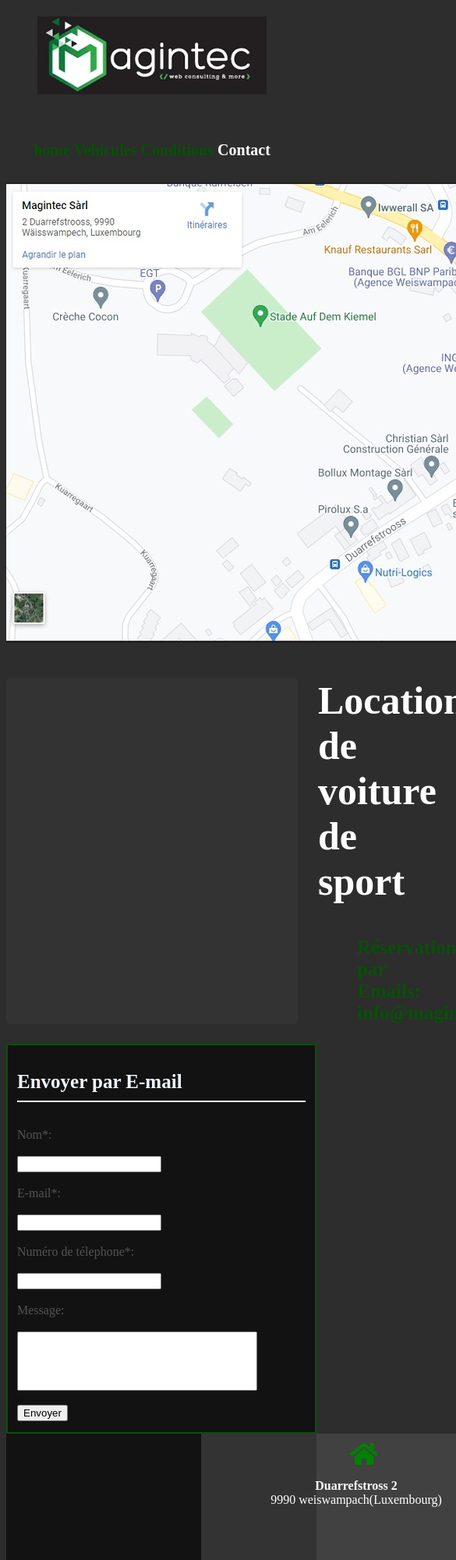
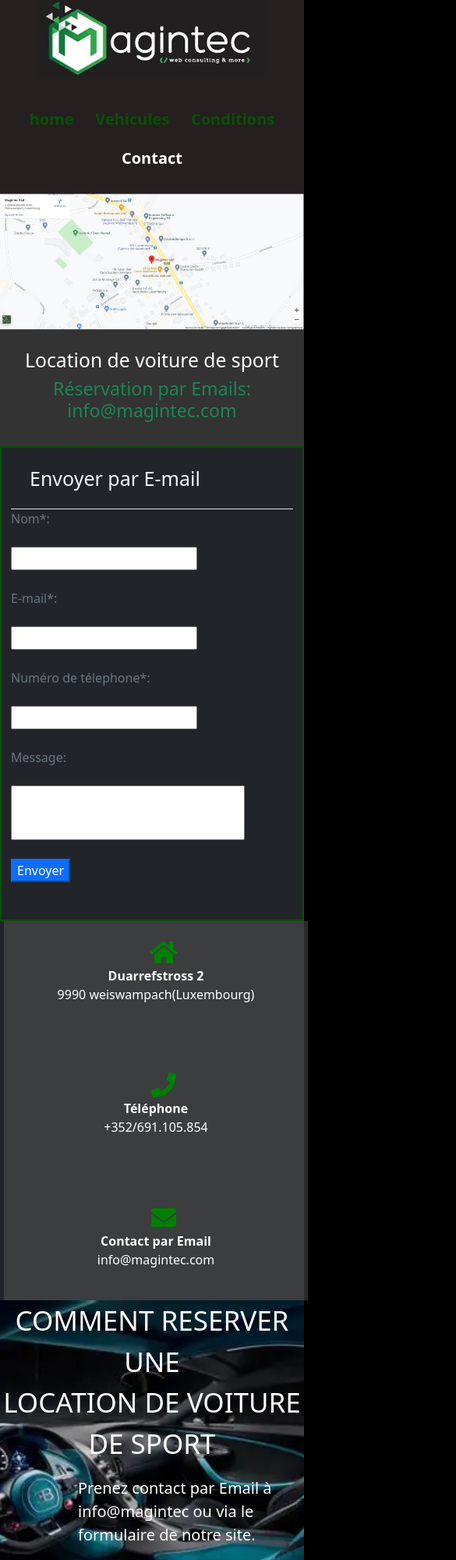
Before and after one commit to andriambinintsoajosia-lgtm/bootstrap_5, a plain HTML site: page index.html in a window 390 px wide. Shown: the top 2000 px of the page at 78% size, 585 px wide, since content can reach past the window. Drawn offline with Linux system fonts and the light colour scheme.

Commit message:
modification de code

```diff
--- a/index.html
+++ b/index.html
@@ -5,15 +5,16 @@
     <meta name="viewport" content="width=device-width, initial-scale=1.0">
     <link rel="stylesheet" href="IMAGE/">
     <link rel="stylesheet" href="style.css">
-    <link rel="stylesheet" href="bootstrap-5.0.2-dist/css/bootstrap-grid.css">
+    <link rel="stylesheet" href="bootstrap-5.0.2-dist/css/bootstrap.min.css">
     <link rel="stylesheet" href="font/font/fontawesome-free-5.15.3-web/css/all.css">
     <title>Document</title>
 </head>
-<body>
-    <h1>
+<body >
+    <header class="black-bg1">
+        <h1 class="text-center">
             <img src="IMAGE/Capture d’écran_15-11-2025_85758_.jpeg" alt="">
         </h1>
-    <div class="onglet">
+        <div class="onglet" style="padding: 30px; text-center">
             <strong>
                 <a href="#">home</a>
                 <a href="#">Vehicules</a>
@@ -21,18 +22,29 @@
                 <a href="#" style="color: white;">Contact</a>
             </strong>
         </div>
+    </header>
+
+    <section class="row">
+        <img  class="col-lg-12" src="IMAGE/Capture d’écran_15-11-2025_9652_.jpeg" alt="">
+    </section>
+
     <section >
-        <img  src="IMAGE/Capture d’écran_15-11-2025_9652_.jpeg" alt="">
-        <div class="a">
-            <h2><strong>Location de voiture de sport</strong></h2>
-            <h3><strong>Réservation par Emails: info@magintec.com</strong></h3>
+        <div class="black-bg p-4 text-center text-bold text-white">
+            <h2>Location de voiture de sport</h2>
+            <h3 class="text-success">Réservation par Emails: info@magintec.com</h3>
         </div>
     </section>
-    <section>
-        <div class="container">
+
+    <section class="bg-dark">
+        <form class="container">
             <div class="row">
-                <div class="col-lg-6">
-                    <h4 style="color: aliceblue;">Envoyer par E-mail</h4>
+                <!-- <!--
+Ce div occupe 6 colonnes sur les écrans larges (col-lg-6).
+Il possède une bordure de 2px (border-2) et une bordure active sur tous les côtés (border).
+La classe "border-green-custom" permet d'utiliser une couleur de bordure personnalisée.
+Le style inline renforce la couleur avec rgb(8, 80, 8) grâce à !important. -->
+                <div style="border-color: rgb(8, 80, 8) !important;" class="col-lg-6 border border-2 border-green-custom text-muted">
+                    <h4 class="p-4 border-bottom" style="color: aliceblue;">Envoyer par E-mail</h4>
                     <label for="nom">Nom*:</label><br><br>
                     <input type="text"><br><br>
                     <label for="Email">E-mail*:</label><br><br>
@@ -41,9 +53,9 @@
                     <input type="text"><br><br>
                     <label for="message">Message:</label><br><br>
                     <input type="message" style="width: 300px;height: 70px;"><br><br>
-                    <button>Envoyer</button>
+                    <button class="btn-primary text">Envoyer</button> <br> <br><br>
                 </div>
-                <div class="col-lg-3 ">
+                <div class="col-lg-3 col-md-5 text-center text-white py-4">
                     <div class= "inner-border" >
                             <i class="fas fa-home fa-2x" style="color: green;"></i>
                             <p><strong>Duarrefstross 2</strong><br>
@@ -61,18 +73,19 @@
             </div>
 
             </div>
-        </div>
+        </form>
         <div>
 
         </div>
     </section>
     <footer>
-        <p class="p1" style="color: white; font-size: 35px;">COMMENT RESERVER UNE <br>
+        <p class="p1" style="color: white; font-size: 35px; text-align: center;">COMMENT RESERVER UNE <br>
         LOCATION DE VOITURE DE SPORT</p>
         <p class="p3" style="color:white;" >Prenez contact par Email à info@magintec ou via le formulaire de notre site.</p><br> <br> <br>
         <button style="background-color: rgb(62, 247, 62); width: 122px; height: 50px;color: white;font-size: 10px;">JE RESERVER MA VOITURE</button><br><br><br>
     </footer>
-    <p class="p4">Magintec Sarl,Duarrefstrooss 2,9990 weiswampach(Luxembourg) <a style="border-left: 8px;" href="#">Conditions générale de vente</a></p>
+    <p class="black-bg2 text-white text-center " >Magintec Sarl,Duarrefstrooss 2,9990 weiswampach(Luxembourg) <a style="border-left: 8px;" href="#" class="text-white" style="color: #212529;" >Conditions générale de vente</a></p>
+    <script src="bootstrap-5.0.2-dist/js/bootstrap.bundle.min.js"></script>
 
 </body>
 </html>
--- a/style.css
+++ b/style.css
@@ -1,62 +1,48 @@
 body{
-    background-color: rgba(0, 0, 0, 0.822);
+    background: #000 !important;
+    margin: 0;
+    padding: 0;
+    font-family: Arial, sans-serif;
 }
-h1{
-    text-align: center;
+.black-bg1{
+    background-color: #251f1f;
 }
-.onglet{
-    text-align: center;
-    padding: 30px;
-
+h1 img{
+    max-width: 100%;
+    height: auto;
 }
 .onglet strong{
     display:flex ;
     flex-wrap: wrap;
     justify-content: space-evenly   ;
+    gap: 20px;
 }
-.onglet strong a{
+.onglet a{
     color: rgb(8, 80, 8);
     font-size: 20px;
     text-decoration: none;
+}
+.green-col{
+    color: rgb(8, 80, 8);
+}
 
-
-}
-section h2{
-    margin-left: 400px;
-    color: white;
-    font-size:  50px;
-}
-section h3{
-    margin-left: 450px;
-    color: rgb(8, 80, 8);
-    font-size: 25px;
-}
-section .a{
+.black-bg{
     background-color: rgb(51, 51, 51);
-    border-radius: 5px;
 }
 .container h4{
-    border-bottom: 2px solid;
-    padding-bottom: 10px;
     font-size: 25px;
-
+    margin: 0px auto;
 }
 .container{
-    background-color: rgb(19, 18, 18);
+    /* background-color: rgb(19, 18, 18); */
+    max-width: 1200px;
+    margin: 0 auto;
 }
 .container .row .col-lg-6{
-    border: 2px solid rgb(8, 80, 8);
     width: 400px;
-    height: 500px;
-    color: rgb(85, 83, 83);
 }
-
 .container .row .col-lg-3 i{
     margin-left: 20px;
-}
-footer .p1{
-
-    text-align: center;
 }
 footer .p2{
     margin-left: 400px;
@@ -73,19 +59,31 @@ footer{
 footer button{
     margin-left: 600px ;
 }
-.p4{
-    margin-left: 300px;
-    color: white;
-}
-.p4 a{
-    text-decoration: none;
-    color: white;
-}
 .col-lg-3{
     outline-offset: -6px;
-    padding: 10px;
     background-color: #5857577c;
     margin-left: 250px;
-    color: white;
-    text-align: center;
 }
+@media screen and (max-width: 1024px) {
+    footer .p1{
+        text-align: center;
+    }
+    p.black-bg2.text-white{
+        margin-left: 200px;
+    }
+    footer .p3{
+        margin-left: 100px;
+    }
+    footer button{
+        margin-left: 300px;
+    }
+    }
+@media screen and (max-width: 768px) {
+    .col-lg-3{
+        margin-left: 5px;
+    }
+    div .row{
+        display: flex;
+        flex-wrap: wrap;
+    }
+}
```
Lines whose indentation alone changed are shown as unchanged.
